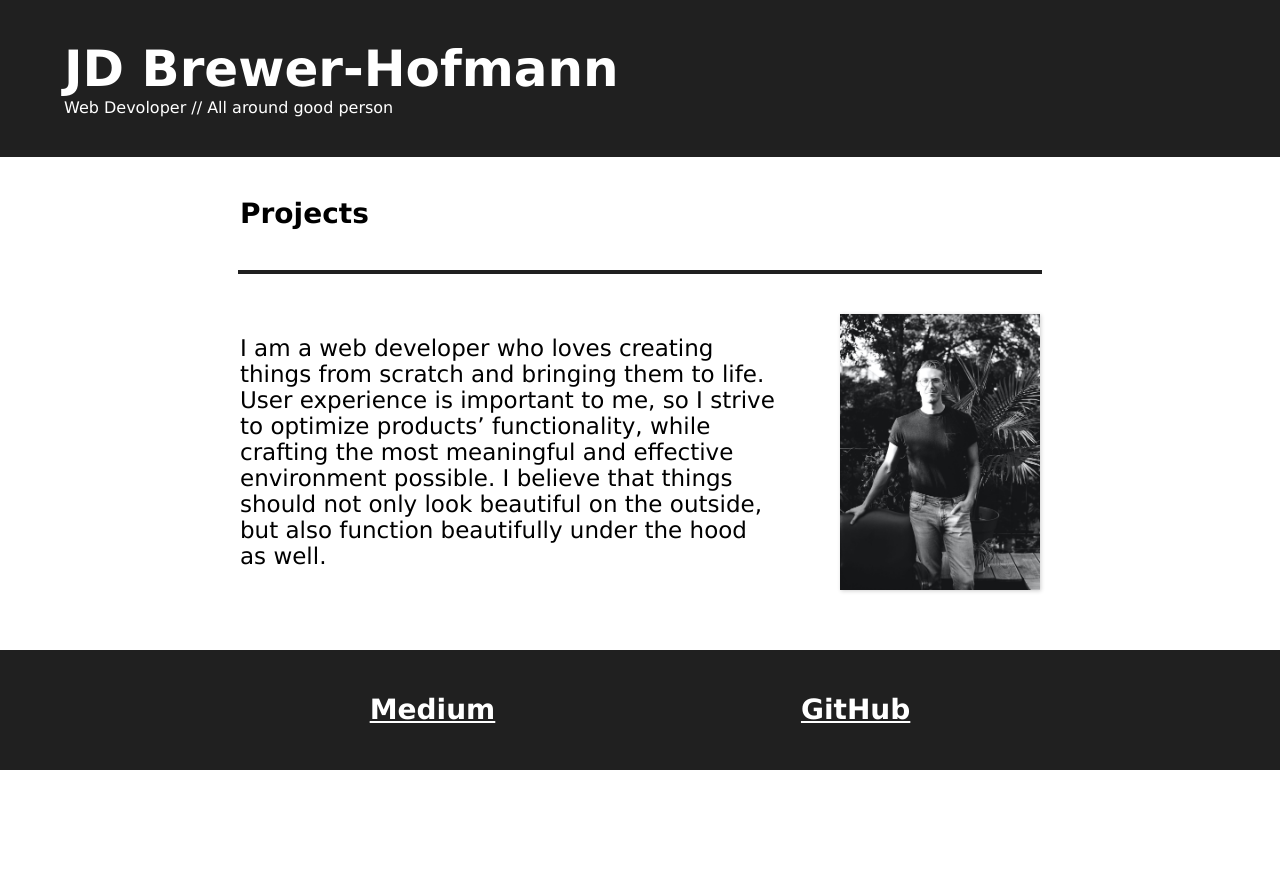
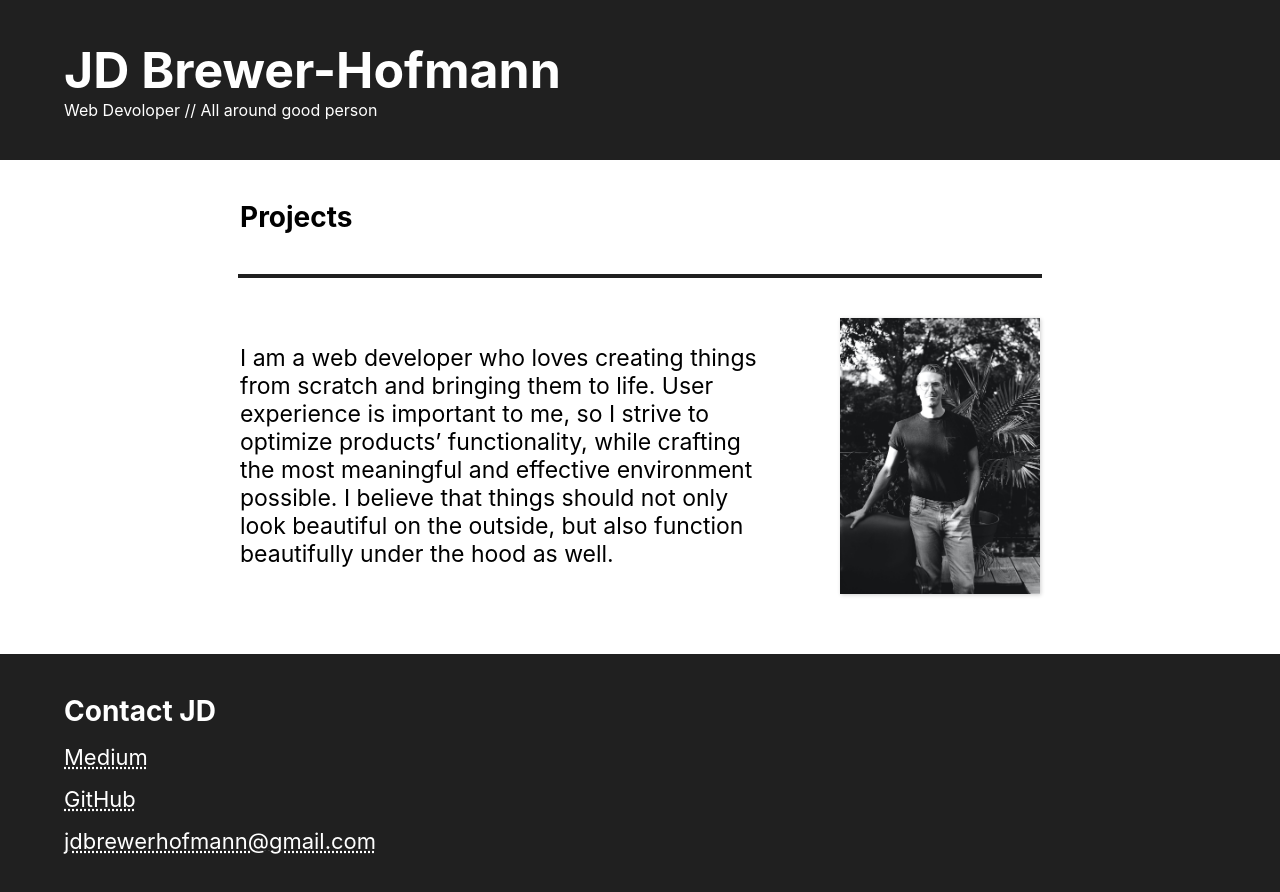
Before and after one commit to JDHofmann/portfolio-2020-frontend, a React (Create React App) app: page / in a window 1280 px wide. Shown: the top 892 px of the page. Before the commit the page ends 800 px from the top, so only its background shows below. Built offline with nearby package versions, Linux system fonts and the light colour scheme.

Commit message:
footer grid is gone

```diff
--- a/src/App.css
+++ b/src/App.css
@@ -4,7 +4,7 @@ body, div, h1, h2, h3, h4, h5, h6, p, ul, li, a {
   list-style-type: none;
   text-decoration: none;
   box-sizing: border-box;
-  font-family:Verdana, Geneva, Tahoma, sans-serif
+  /* font-family:Verdana, Geneva, Tahoma, sans-serif */
 }
 
 .dark {
@@ -98,23 +98,31 @@ h3 {
 
 .footer {
   width: 100%;
-  line-height: 5vh;
   margin-top: 5vh;
 }
 
 .footer-grid {
-  display: flex;
+  /* display: flex;
   justify-content: space-evenly;
   justify-items: center;
-  align-items: center;
+  align-items: center; */
+}
+
+.footer h2 {
+  padding-bottom: 1vh;
 }
 
 .footer a {
   color: #ffffff;
-  font-size: calc(16px + (22 - 16) * ((100vw - 320px) / (800 - 320)));
-  font-weight: 600;
-  text-decoration: underline;
+  font-size: calc(14px + (18 - 14) * ((100vw - 320px) / (800 - 320)));
+  font-weight: 400;
+  text-decoration: underline dotted;
+  /* border-bottom: 1px dashed; */
+  display: block;
+  padding: 1vh 0;
 }
+
+
 .footer a:hover, .footer a:focus {
   transition: .4s;
   color: #ffa080;
--- a/src/containers/Footer.js
+++ b/src/containers/Footer.js
@@ -4,9 +4,12 @@ const Footer = () => {
     return (
         <footer className="dark footer" >
             <div className="outter footer-grid">
-                {/* <h3>Footer</h3> */}
+                <h2>Contact JD</h2>
                 <a target="_blank" href="https://jdbrewerhofmann.medium.com/">Medium</a>
                 <a target="_blank" href="https://github.com/JDHofmann">GitHub</a>
+                <a
+                    className="email"
+                    target="_blank" href="email:jdbrewerhofmann@gmail.com">jdbrewerhofmann@gmail.com</a>
             </div>
         </footer>
     )
```
Also changed, not shown: 1 other file (tests, documents, lock files or other folders).
